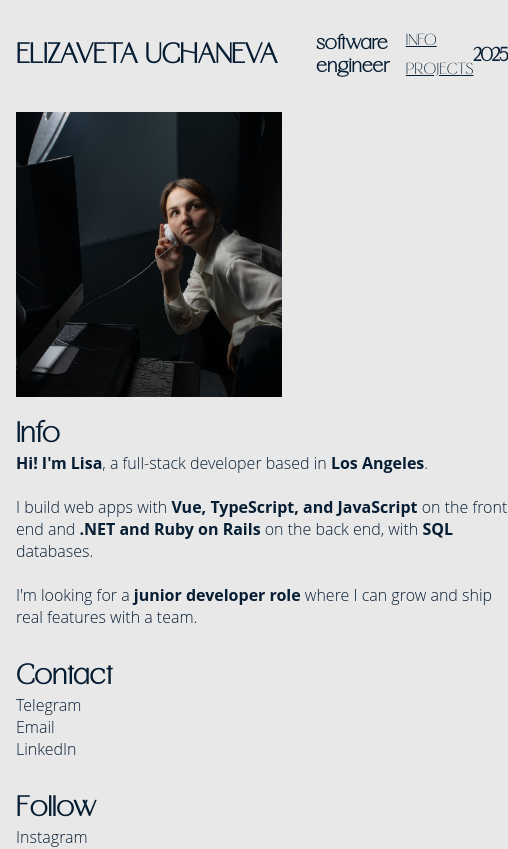
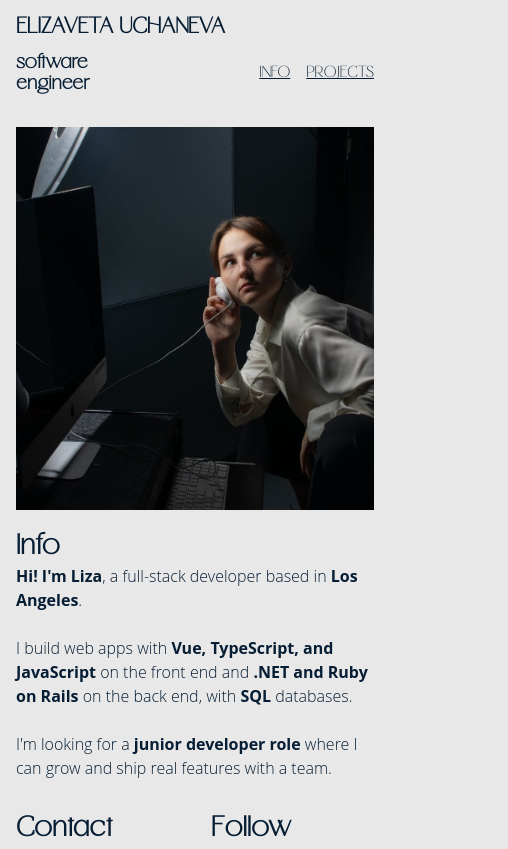
Before and after one commit to liza-uchaneva/my-resume, a Vue app: page / in a window 390 px wide. Shown: the top 849 px of the page, 508 px wide, since content can reach past the window. Built offline with nearby package versions, Linux system fonts and the light colour scheme.

Commit message:
Improve responsive layout for header and about sections
- Rework header grid; stack name on phones, remove year
- About: tablet/phone layout, image sizing, alt text, tap targets
- Fix --font-size-base value and projects grid min width

Co-Authored-By: Claude Opus 5.5 <noreply@anthropic.com>

```diff
--- a/src/assets/css/_about.scss
+++ b/src/assets/css/_about.scss
@@ -1,20 +1,46 @@
 @use "./mixins" as *;
 
-.about{
-    padding-top: var(--base-padding);
-    @include grid(2fr 1fr 1fr, 4rem, start, start);
+.about {
+  padding-top: var(--base-padding);
+  @include grid(2fr 1fr 1fr, 4rem, start, start);
 
-    @include mq(lg) {
-        @include grid(1fr, 2rem, start, start);
-    }
+  // Tablet/phone: info on top, Contact + Follow side by side below
+  @include mq(lg) {
+    grid-template-columns: 1fr 1fr;
+    gap: 2rem;
+
+    .info-wrap { grid-column: 1 / -1; }
+  }
 }
 
 .info-wrap {
   @include flex-row(30px);
-  @include mq(md) { @include flex-col(1rem); }
+
+  @include mq(md) { @include flex-col(1.25rem); }
 }
 
-.img-wrap img { max-height: 285px; }
-.info-text{
-  min-width: 390px;
+.img-wrap img {
+  display: block;
+  max-height: 285px;
+  max-width: 100%;
+
+  @include mq(md) {
+    width: 100%;
+    max-width: 420px;
+    max-height: none;
+    height: auto;
+  }
 }
+
+.info-text {
+  max-width: 60ch;
+
+  p { line-height: 1.5; }
+}
+
+.link h1 { margin-bottom: 0.5rem; }
+
+.link li a {
+  display: inline-block;
+  padding: 0.2rem 0; // bigger tap target
+}
--- a/src/assets/css/_global.scss
+++ b/src/assets/css/_global.scss
@@ -4,7 +4,7 @@
   --text-color: #061D33;
 
   /* Typography */
-  --font-size-base: font-size: 1rem;;
+  --font-size-base: 1rem;
   --font-family: "Open Sans";
   --title-font-family: "Maregy";
 
--- a/src/assets/css/_header.scss
+++ b/src/assets/css/_header.scss
@@ -1,25 +1,42 @@
 @use "./mixins" as *;
 
-.name{
+.name {
   text-decoration: none;
-  min-width: 300px;
-}
-.header__wrapper {
-  display: grid;
-  font-size: var(--font-size-base);
-  @include grid(1fr 1fr 10fr 1fr, 0, center, left);
+
+  h1 {
+    font-size: clamp(1.4rem, 5vw, 1.75rem);
+    line-height: 1.1;
+  }
 }
 
+.header__wrapper {
+  font-size: var(--font-size-base);
+  display: grid;
+  grid-template-columns: auto auto 1fr;
+  gap: 1rem 3rem;
+  align-items: center;
+
+  // Phone: name on its own line, role and menu share the next one
+  @include mq(md) {
+    grid-template-columns: 1fr auto;
+    gap: 0.75rem 1rem;
+
+    .name { grid-column: 1 / -1; }
+  }
+}
+
+.role h3 { line-height: 1.1; }
+
 .menu {
-  @include flex-row(15px, center, flex-start);
+  @include flex-row(1.5rem, center, flex-start);
   padding: 0;
 
   a {
-    padding-left: 1rem;
-    font-family: var(--title-font-family); }
+    font-family: var(--title-font-family);
+    padding: 0.25rem 0; // bigger tap target
+  }
 
   @include mq(sm) {
-    flex-wrap: wrap;
-    gap: 10px;
+    gap: 1rem;
   }
 }
--- a/src/assets/css/_projects.scss
+++ b/src/assets/css/_projects.scss
@@ -1,7 +1,7 @@
 @use "./mixins" as *;
 
 .projects {
-    @include projects-grid(550px, 2rem);
+    @include projects-grid(min(550px, 100%), 2rem);
 }
 
 // Front page: keep the preview works in a single line
--- a/src/components/About.vue
+++ b/src/components/About.vue
@@ -3,12 +3,12 @@
     <div class="about">
         <div class="info-wrap">
           <div class="img-wrap">
-              <img src="../assets/img/main.jpg"></img>
+              <img src="../assets/img/main.jpg" alt="Liza Uchaneva" />
           </div>
           <div class="info-text">
             <h1>Info</h1>
             <p>
-              <b>Hi! I'm Lisa</b>, a full-stack developer based in <b>Los Angeles</b>.<br><br>
+              <b>Hi! I'm Liza</b>, a full-stack developer based in <b>Los Angeles</b>.<br><br>
 
               I build web apps with <b>Vue, TypeScript, and JavaScript</b> on the front end
               and <b>.NET and Ruby on Rails</b> on the back end, with <b>SQL</b> databases.<br><br>
--- a/src/components/Header.vue
+++ b/src/components/Header.vue
@@ -1,8 +1,8 @@
 <template>
-  <header id="app" class="header">
+  <header class="header">
     <div class="header__wrapper">
       <router-link class="name" to="/"><h1>ELIZAVETA UCHANEVA</h1></router-link>
-      <div>
+      <div class="role">
         <h3>software</h3>
         <h3>engineer</h3>
       </div>
@@ -13,7 +13,6 @@
           <router-link to="/projects">PROJECTS</router-link>
         </div>
       </nav>
-      <h3>2025</h3>
     </div>
   </header>
 </template>
```
